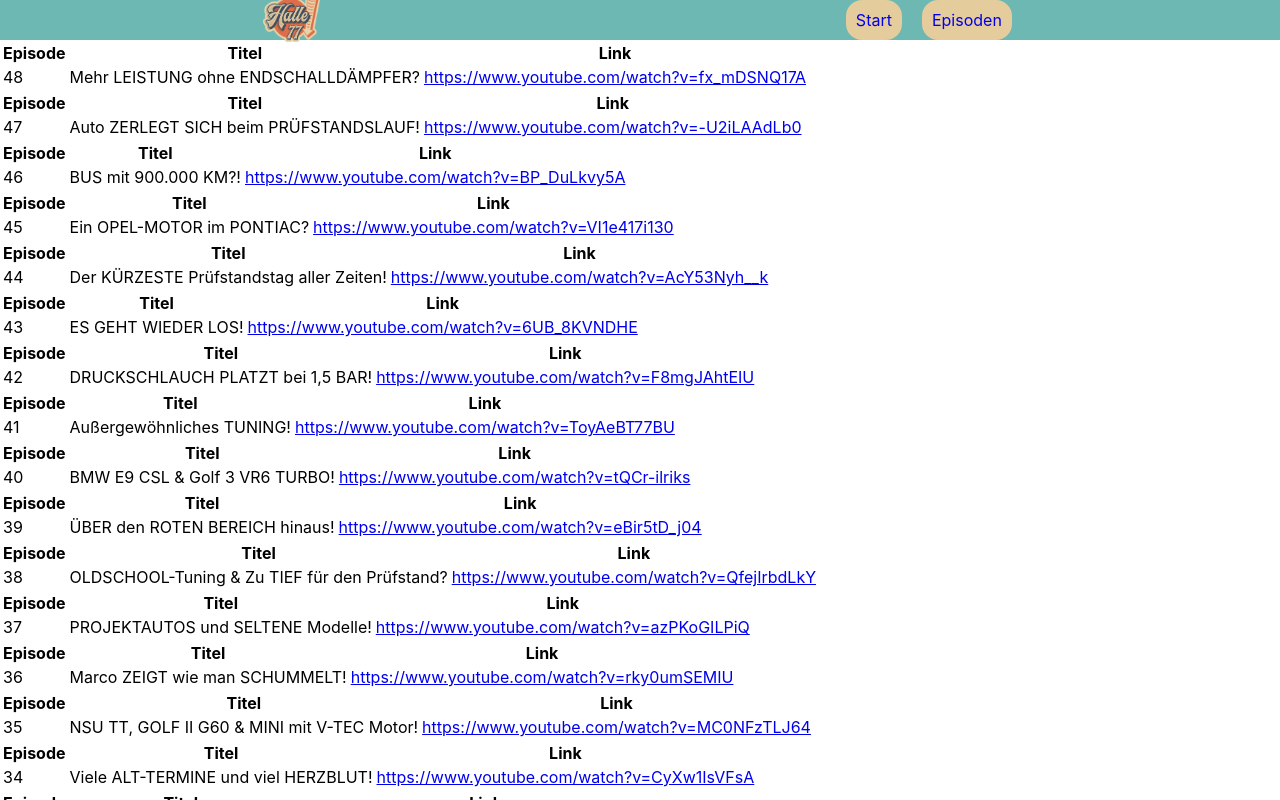
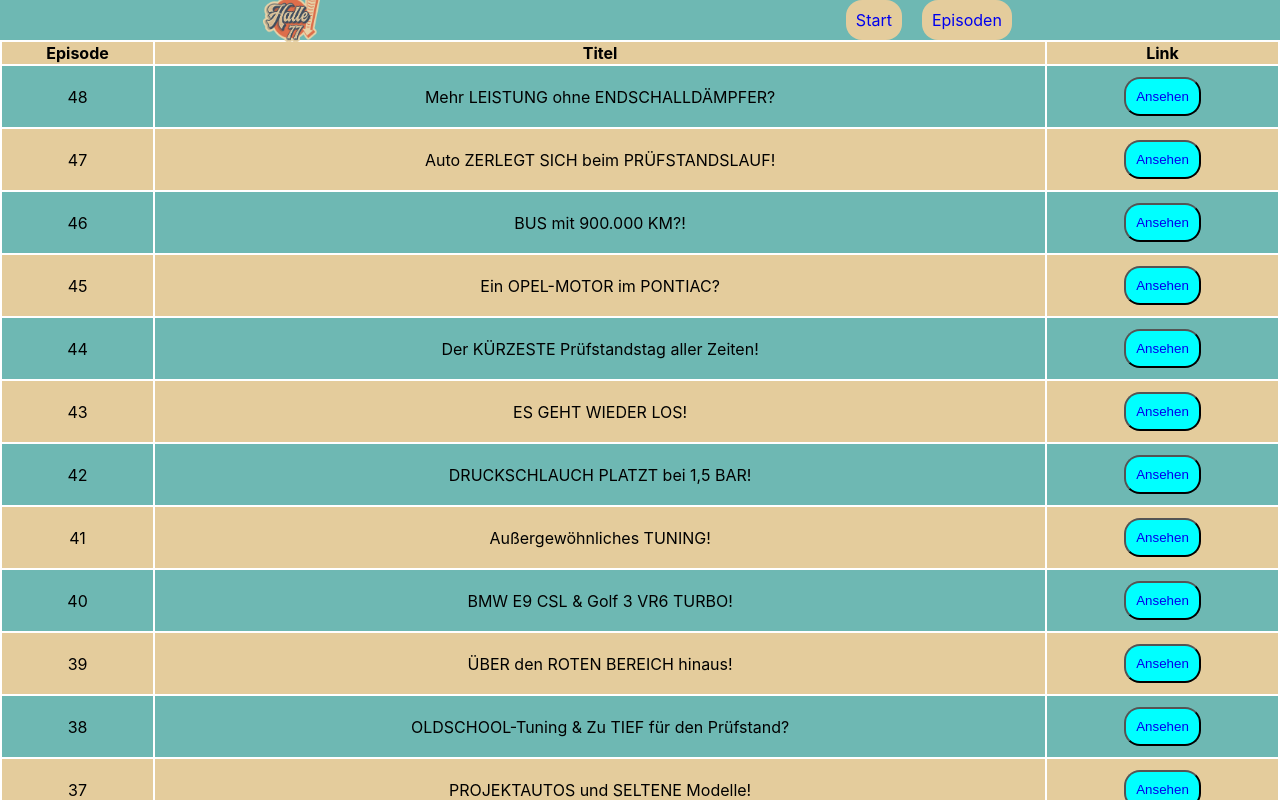
Before and after one commit to oje-edu/Halle77Dyno, a React (Create React App) app in the folder client/: page /episoden in a window 1280 px wide. Shown: the top 800 px of the page. Built offline with nearby package versions, Linux system fonts and the light colour scheme.

Commit message:
little styling

```diff
--- a/client/src/App.css
+++ b/client/src/App.css
@@ -21,6 +21,12 @@
   border-radius: 16px;
 }
 
+.links a:hover {
+  color: var(--h77base);
+  background-color: var(--h77bg);
+  transition: all 0.5s ease;
+}
+
 .logo img {
   justify-content: center;
   align-items: center;
@@ -31,6 +37,35 @@
 .leaflet-container {
   width: 100%;
   height: 90vh;
+}
+.table {
+  min-height: 100vh;
+  width: 100%;
+
+  display: flex;
+  flex-direction: column;
+  justify-content: center;
+
+  text-align: center;
+}
+
+.table tr:nth-child(odd) {
+  background-color: var(--h77base);
+}
+.table tr:nth-child(even) {
+  background-color: var(--h77bg);
+}
+
+.button {
+  border-radius: 16px;
+  padding: 10px;
+  margin: 10px;
+  background-color: aqua;
+  cursor: pointer;
+}
+
+.button a {
+  text-decoration: none;
 }
 
 .footer {
--- a/client/src/pages/Episodes.js
+++ b/client/src/pages/Episodes.js
@@ -6,24 +6,32 @@
   return (
     <div>
       <Header />
-      {episodes.episodes.map((episode) => (
-        <table className="table" key={episode.id}>
+      <div className="table">
+        <table>
           <tr>
             <th>Episode</th>
             <th>Titel</th>
             <th>Link</th>
           </tr>
-          <tr>
+          {episodes.episodes.map((episode) => (
+            <tr key={episode.id}>
               <td>{episode.id}</td>
               <td>{episode.title}</td>
               <td>
-              <a href={episode.url} target="_blank" rel="noopener noreferrer">
-                {episode.url}
+                <button className="button">
+                  <a
+                    href={episode.url}
+                    target="_blank"
+                    rel="noopener noreferrer"
+                  >
+                    Ansehen
                   </a>
+                </button>
               </td>
             </tr>
+          ))}
         </table>
-      ))}
+      </div>
       <Footer />
     </div>
   );
```
Also changed, not shown: 1 other file (tests, documents, lock files or other folders). Lines whose indentation alone changed are shown as unchanged.
